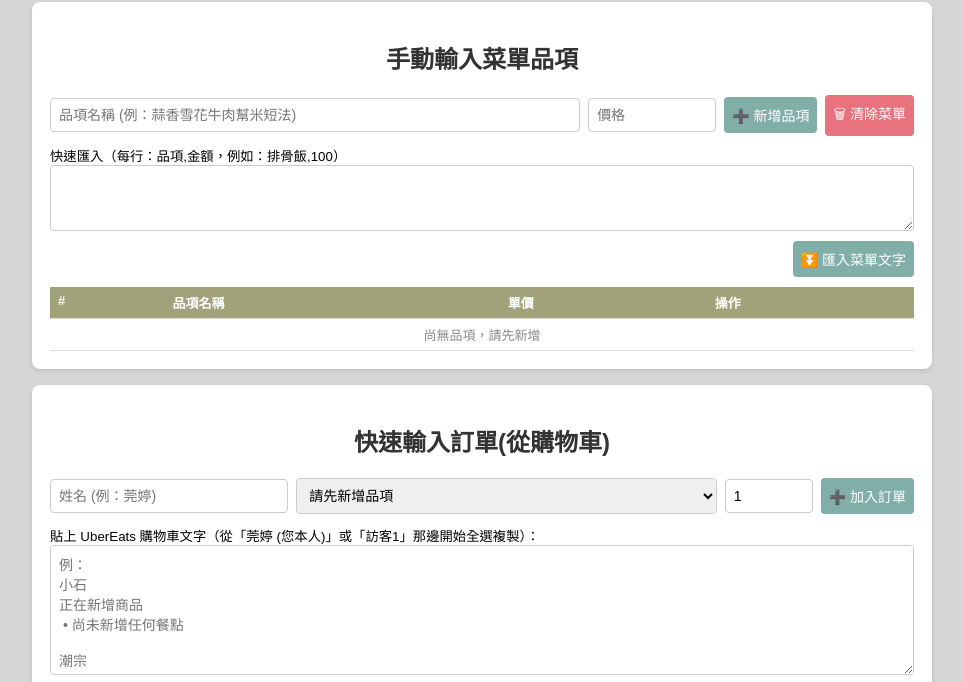
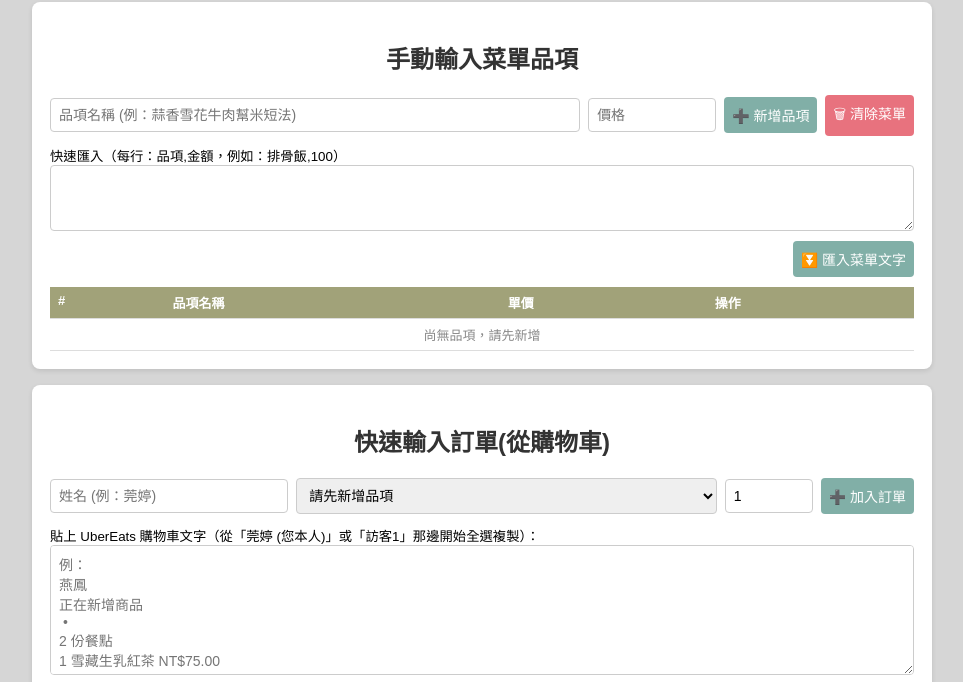
Before and after one commit to bluebox585/system, a plain HTML site: page Uber.html in a window 1280 px wide. Shown: the part 107-789 px from the top of the page, without its empty margins (158-1121 px from the left). Drawn offline with Linux system fonts and the light colour scheme.

Commit message:
Uber.html

```diff
--- a/Uber.html
+++ b/Uber.html
@@ -3,7 +3,7 @@
 <head>
   <meta charset="UTF-8">
   <title>訂餐統計小工具</title>
-  <meta name="viewport" content="width=device-width,initial-scale=1.0">
+  <meta name="viewport" content="width=device-width, initial-scale=1.0">
   <style>
     body {
       font-family: "微軟正黑體", sans-serif;
@@ -120,14 +120,6 @@
     <small>貼上 UberEats 購物車文字（從「莞婷 (您本人)」或「訪客1」那邊開始全選複製）：</small>
     <textarea id="cartTextInput" rows="7"
       placeholder="例：
-小石
-正在新增商品
- • 尚未新增任何餐點
-
-潮宗
-正在新增商品
- • 尚未新增任何餐點
-
 燕鳳
 正在新增商品
  •
@@ -135,19 +127,6 @@
 1 雪藏生乳紅茶 NT$75.00
 1 蒜香雪花牛肉幫米短法 NT$150.00
 加辣選擇 微辣
-移除參加者
-
-翰翰
-正在新增商品
- • 尚未新增任何餐點
-
-Gene
-正在新增商品
- •
-2 份餐點
-1 舒肥低脂嫩雞幫米短法 NT$135.00
-選擇 對切 加辣選擇 小辣 備註：不加香菜
-1 熟成紅茶 NT$35.00
 移除參加者"></textarea>
     <div style="text-align:right;margin-top:6px;">
       <button id="parseCartBtn">🧾 解析購物車文字並加入訂單</button>
```
